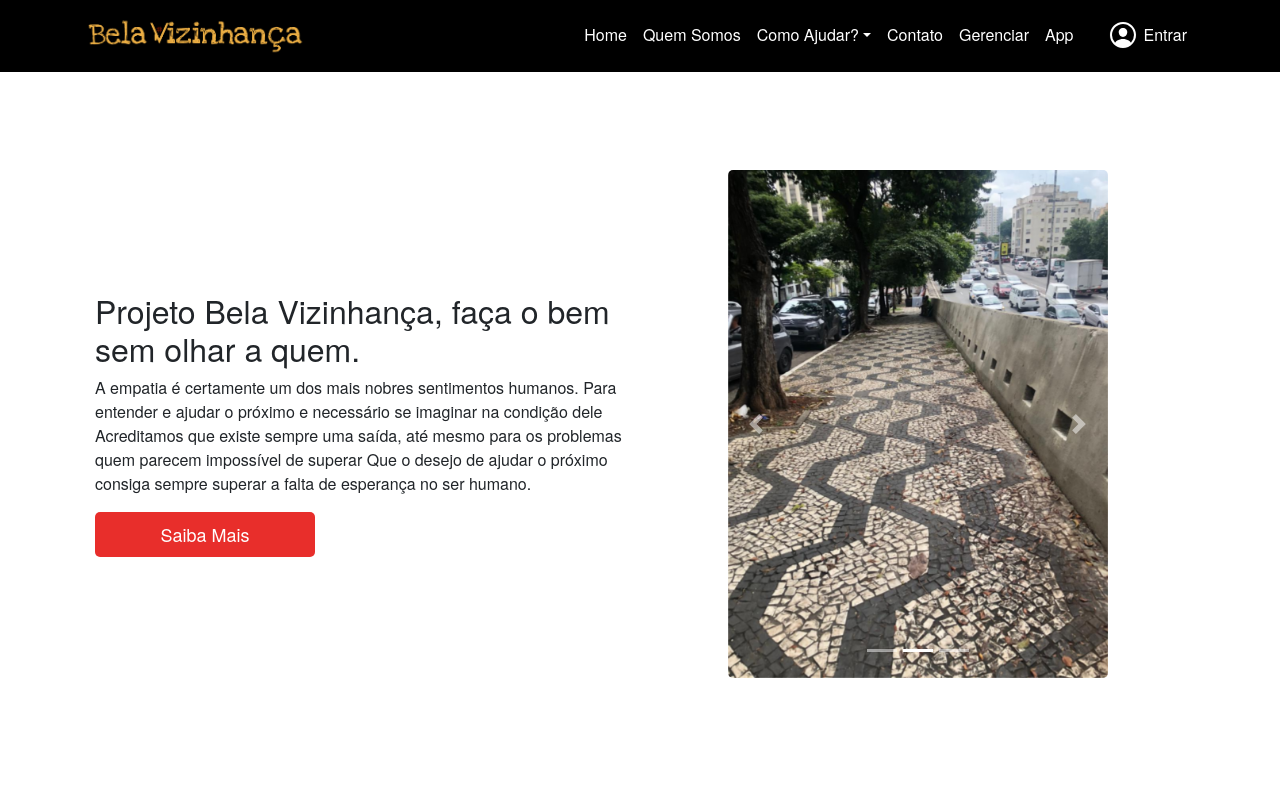
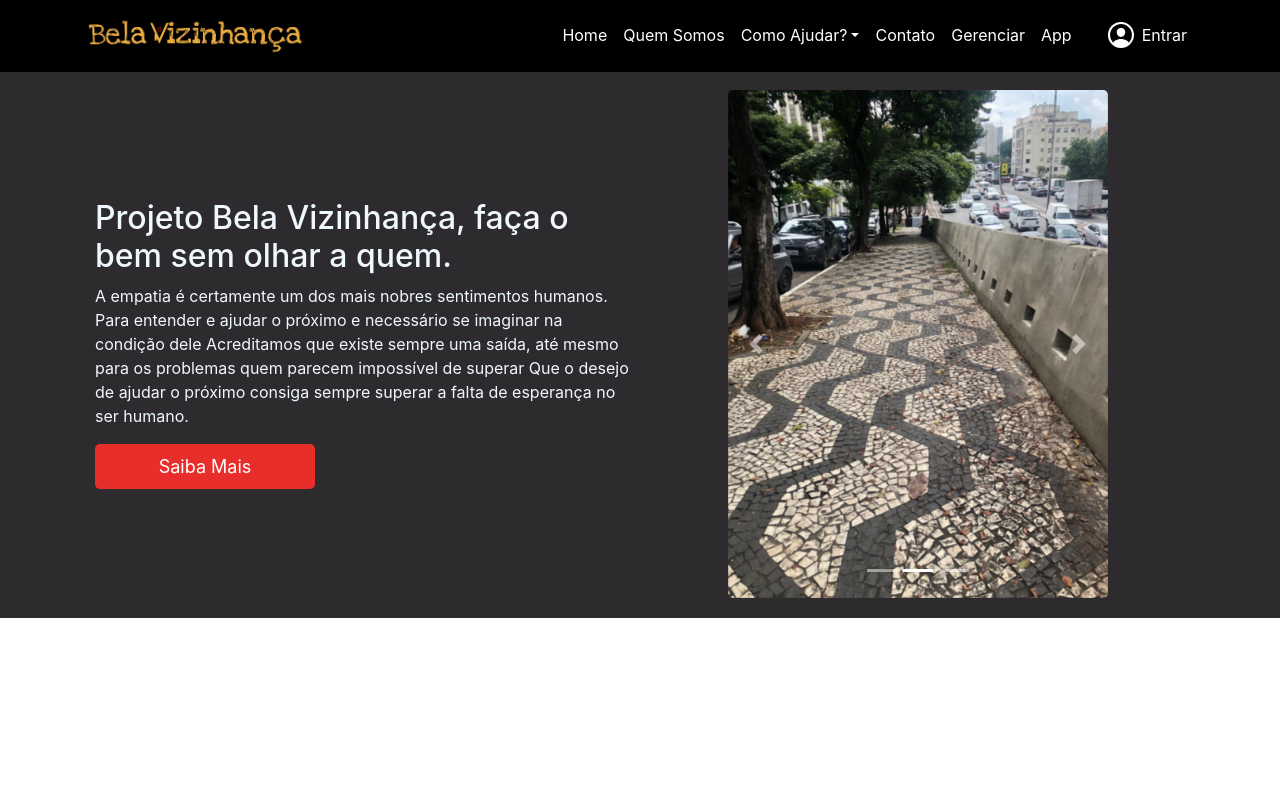
Before and after one commit to belavizinhanca/bvz-front, a React (Create React App) app: page / in a window 1280 px wide. Shown: the top 800 px of the page. Built offline with nearby package versions, Linux system fonts and the light colour scheme.

Commit message:
mudança no background - não finalizado

```diff
--- a/src/App.css
+++ b/src/App.css
@@ -2,15 +2,23 @@
   margin: 0;
   padding: 0;
   box-sizing: border-box;
-  font-family: 'Maven Pro', 'HelveticaNeue', 'Helvetica Neue', Helvetica, Arial, sans-serif;
+
 }
 
 body, html{
   padding-top: 25px;
   background: #2d2b2d;
-  font-family: 'Maven Pro', 'HelveticaNeue', 'Helvetica Neue', Helvetica, Arial, sans-serif;
+  font-family: 'Candara', 'HelveticaNeue', 'Helvetica Neue';
   text-rendering: optimizeLegibility !important;
   -webkit-font-smoothing: antialiased !important;
   height: 100%;
   width: 100%;
 }
+
+section {
+  background-color: #2d2b2d;
+
+}
+p, h1,  h2,  h3{
+  color: aliceblue;
+}
--- a/src/components/Menu/index.js
+++ b/src/components/Menu/index.js
@@ -1,4 +1,7 @@
 import React from 'react'
+import Button from '@material-ui/core/Button';
+import Menu from '@material-ui/core/Menu';
+import MenuItem from '@material-ui/core/MenuItem';
 import { withRouter } from 'react-router-dom'
 import { Navbar, Nav, NavDropdown, Container, Image } from 'react-bootstrap'
 import logo from '../images/logobvznovoLinha.png'
@@ -6,22 +9,36 @@ import logo from '../images/logobvznovoLinha.png'
 import './Menu.css'
 
 function BaseMenu() {
+
+    const [anchorEl, setAnchorEl] = React.useState('');
+
+    const handleClick = (event) => {
+      setAnchorEl(event.currentTarget);
+    };
+
+    const handleClose = () => {
+      setAnchorEl(null);
+    };
+
+
+
     return(
         <Navbar fixed="top" variant="dark" expand="lg">
         <Container>
 
             <Navbar.Brand href="/" to="/"><Image src={logo} alt="Logo Bela Vizinhança" width="320" /></Navbar.Brand>
-
             <Navbar.Toggle aria-controls="basic-navbar-nav" />
             <Navbar.Collapse id="basic-navbar-nav">
                 <Nav className="ml-auto">
                 <Nav.Link href="/" to="/">Home</Nav.Link>
                 <Nav.Link href="/quem-somos" to="/quem-somos">Quem Somos</Nav.Link>
-                <NavDropdown title="Como Ajudar?" id="basic-nav-dropdown">
+
+                <NavDropdown anchorEl={anchorEl} keepMounted open={Boolean(anchorEl)} title="Como Ajudar?" id="basic-nav-dropdown" onMouseOut={handleClose} onMouseOver={handleClick}>
                     <NavDropdown.Item href="/mediador" to="/mediador">Mediador</NavDropdown.Item>
                     <NavDropdown.Divider />
                     <NavDropdown.Item href="/doacao" to="/doacao">Doação</NavDropdown.Item>
                 </NavDropdown>
+
                 <Nav.Link href="/contato" to="/contato">Contato</Nav.Link>
                 <Nav.Link href="/gerenciar" to="/gerenciar">Gerenciar</Nav.Link>
                 <Nav.Link href="/app" to="/app">App</Nav.Link>
@@ -35,6 +52,6 @@ function BaseMenu() {
     )
 }
 
-const Menu = withRouter(BaseMenu)
+const Menuex = withRouter(BaseMenu)
 
-export default Menu;
+export default Menuex;
--- a/src/rotas/Home/Home.css
+++ b/src/rotas/Home/Home.css
@@ -1,7 +1,7 @@
 .container-home{
     display: flex;
     align-items: center;
-    margin-top: 100px;
+    margin-top: 20px;
     margin-bottom: 200px;
 }
 
@@ -56,6 +56,7 @@
 
     .container-flex-home.text{
         align-items: center;
+
     }
 }
 
```
